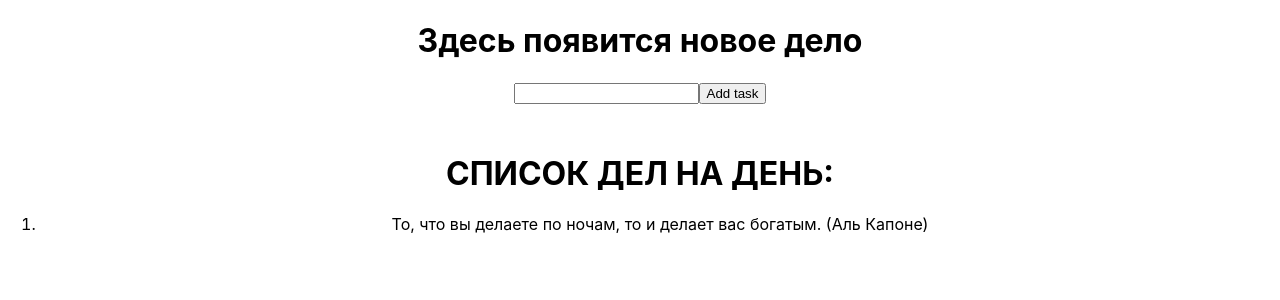
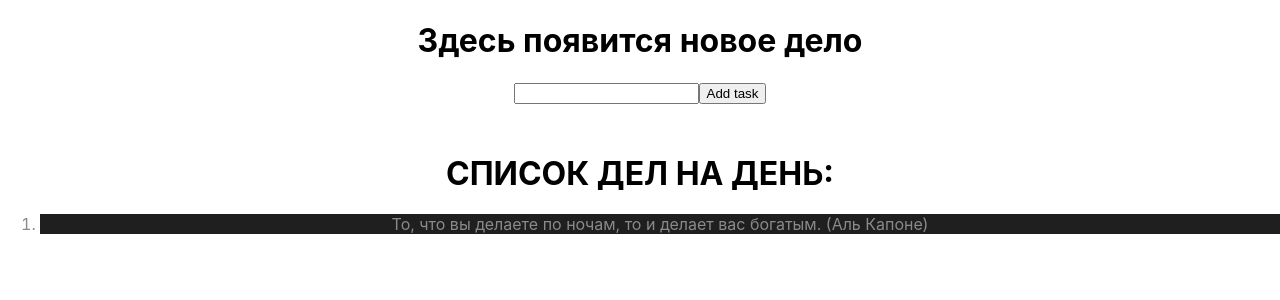
Before and after one commit to sky7way/homework-front-main, a React (Create React App) app: page / in a window 1280 px wide. Shown: the top 300 px of the page. Built offline with nearby package versions, Linux system fonts and the light colour scheme.

Commit message:
fix bg HW4

```diff
--- a/src/HW/4/HW4.module.css
+++ b/src/HW/4/HW4.module.css
@@ -1,4 +1,4 @@
 .chetNechet {
-  background-color: #1f1f1f;
-  color: #8a8a8a;
+  background-color: rgb(31, 31, 31);
+  color: rgb(138, 138, 138);
 }
--- a/src/HW/4/HW4.tsx
+++ b/src/HW/4/HW4.tsx
@@ -39,7 +39,7 @@
             <ol id={'hw04-tasks'}>
                 {texts.map((el, index) => {
                     return (
-                        <li key={index} id={`hw04-task-${index}`} className={index%2 !== 0 ? s.chetNechet : ''}>
+                        <li key={index} id={`hw04-task-${index}`} className={index%2 === 0 ? s.chetNechet : ''}>
                             {el}
                         </li>
                     );
```
